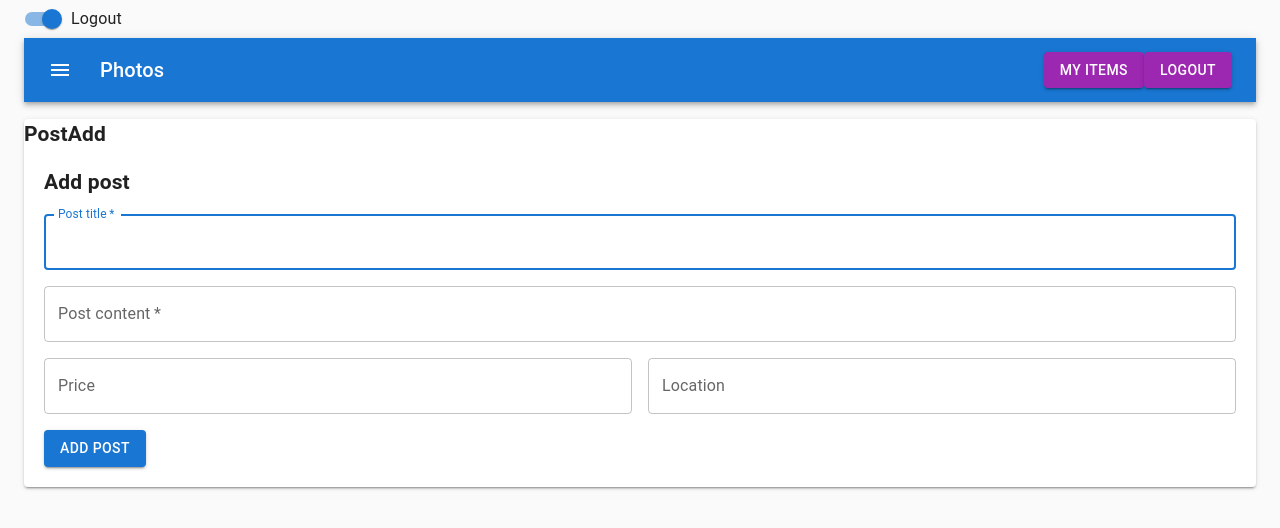
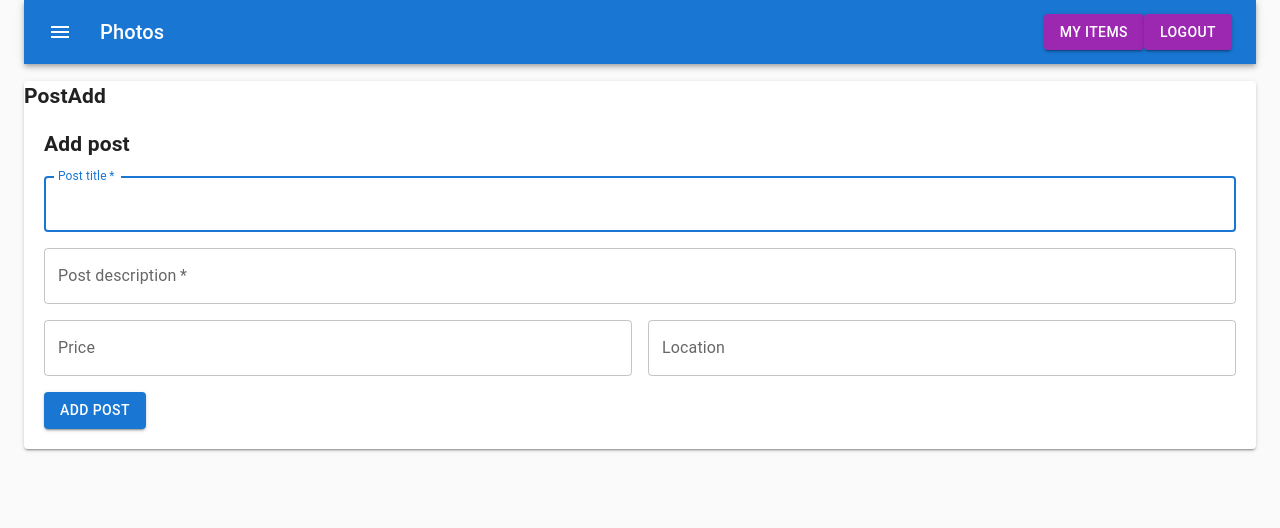
Before and after one commit to AdrianSadowski/Redux-router-express-mongoose-bulletin-board, a React (Create React App) app: page /post/add in a window 1280 px wide. Shown: the top 528 px of the page. Built offline with nearby package versions, Linux system fonts and the light colour scheme.

Commit message:
Add adding new post

```diff
--- a/src/components/common/FormPostAdd/FormPostAdd.js
+++ b/src/components/common/FormPostAdd/FormPostAdd.js
@@ -1,5 +1,9 @@
-import React from 'react';
+import React, {useState} from 'react';
 import PropTypes from 'prop-types';
+import shortid from 'shortid';
+import {connect} from 'react-redux';
+import {addPost} from '../../../redux/postsRedux';
+import {getUserData} from '../../../redux/userRedux';
 
 import {Grid, TextField, Box, Button} from '@mui/material';
 
@@ -8,13 +12,30 @@ import {Grid, TextField, Box, Button} from '@mui/material';
 
 import styles from './FormPostAdd.module.scss';
 
-function Component({className, children}) {
+function Component({className, children, addNewPost, userData}) {
+  const [title, setTitle] = useState();
+  const [content, setContent] = useState();
+  const [price, setPrice] = useState();
+  const [location, setLocation] = useState();
 
+  const handleSubmit = event => {
+    event.preventDefault();
+
+    addNewPost({
+      id: shortid(),
+      title,
+      content,
+      author: userData.id,
+      status: 'draft',
+      price,
+      location,
+    });
+  };
 
   return (
     <div className={styles.root}>
       <h2>Add post</h2>
-      <Box component="form" noValidate className={styles.form} >
+      <Box component="form" noValidate className={styles.form} onSubmit={handleSubmit}>
         <Grid container spacing={2}>
           <Grid item xs={12}>
             <TextField
@@ -22,20 +43,17 @@ function Component({className, children}) {
               label="Post title"
               fullWidth
               autoFocus
+              onChange={(e) => setTitle(e.target.value)}
             />
           </Grid>
           <Grid item xs={12}>
-            <TextField
-              required
-              label="Post content"
-              fullWidth
-            />
+            <TextField required label="Post description" fullWidth onChange={(e) => setContent(e.target.value)}  />
           </Grid>
           <Grid item xs={12} md={6}>
-            <TextField label="Price" fullWidth  />
+            <TextField label="Price" fullWidth  onChange={(e) => setPrice(e.target.value)}  />
           </Grid>
           <Grid item xs={12} md={6}>
-            <TextField label="Location" fullWidth />
+            <TextField label="Location" fullWidth onChange={(e) => setLocation(e.target.value)}  />
           </Grid>
           <Grid item>
             <Button type="submit" variant="contained">
@@ -52,20 +70,22 @@ function Component({className, children}) {
 Component.propTypes = {
   children: PropTypes.node,
   className: PropTypes.string,
+  addNewPost: PropTypes.func.isRequired,
+  userData: PropTypes.shape({id: PropTypes.string}).isRequired,
 };
 
-// const mapStateToProps = state => ({
-//   someProp: reduxSelector(state),
-// });
+const mapStateToProps = state => ({
+  userData: getUserData(state),
+});
 
-// const mapDispatchToProps = dispatch => ({
-//   someAction: arg => dispatch(reduxActionCreator(arg)),
-// });
+const mapDispatchToProps = dispatch => ({
+  addNewPost: payload => dispatch(addPost(payload)),
+});
 
-// const Container = connect(mapStateToProps, mapDispatchToProps)(Component);
+const Container = connect(mapStateToProps, mapDispatchToProps)(Component);
 
 export {
-  Component as FormPostAdd,
-  // Container as FormPostAdd,
+  //Component as FormPostAdd,
+  Container as FormPostAdd,
   Component as FormPostAddComponent,
 };
--- a/src/components/layout/Header/Header.js
+++ b/src/components/layout/Header/Header.js
@@ -11,9 +11,9 @@ import {
   Typography,
   Button,
   IconButton,
-  FormGroup,
-  FormControlLabel,
-  Switch,
+  // FormGroup,
+  // FormControlLabel,
+  // Switch,
 } from '@mui/material';
 
 import MenuIcon from '@mui/icons-material/Menu';
@@ -24,11 +24,11 @@ import MenuIcon from '@mui/icons-material/Menu';
 //import styles from './Header.module.scss';
 
 function Component({className, children, isLoggedIn}) {
-  const [auth, setAuth] = React.useState(true);
+  // const [auth, setAuth] = React.useState(true);
 
-  const handleChange = event => {
-    setAuth(event.target.checked);
-  };
+  // const handleChange = event => {
+  //   setAuth(event.target.checked);
+  // };
 
   // const logout = () => {
   //   handleClose();
@@ -50,10 +50,7 @@ function Component({className, children, isLoggedIn}) {
   } else {
     buttons = (
       <>
-        <Button
-          component={Link}
-          to="/login"
-          variant="contained" size="medium" color="secondary">
+        <Button component={Link} to="/login" variant="contained" size="medium" color="secondary">
           LOGIN
         </Button>
       </>
@@ -62,15 +59,23 @@ function Component({className, children, isLoggedIn}) {
 
   return (
     <Box sx={{flexGrow: 1}}>
-      <FormGroup>
+      {/* <FormGroup>
         <FormControlLabel
           control={<Switch checked={auth} onChange={handleChange} aria-label="login switch" />}
           label={auth ? 'Logout' : 'Login'}
         />
-      </FormGroup>
+      </FormGroup> */}
       <AppBar position="static">
         <Toolbar>
-          <IconButton size="large" edge="start" color="inherit" aria-label="menu" sx={{mr: 2}}>
+          <IconButton
+            component={Link}
+            to="/"
+            size="large"
+            edge="start"
+            color="inherit"
+            aria-label="menu"
+            sx={{mr: 2}}
+          >
             <MenuIcon />
           </IconButton>
           <Typography variant="h6" component="div" sx={{flexGrow: 1}}>
--- a/src/redux/initialState.js
+++ b/src/redux/initialState.js
@@ -12,7 +12,7 @@ const initialState = {
   ],
   user: {
     logged: true,
-    id: undefined,
+    id: userOneId,
     role: undefined,
   },
   posts: {
--- a/src/redux/postsRedux.js
+++ b/src/redux/postsRedux.js
@@ -1,5 +1,13 @@
 /* selectors */
 export const getAll = ({posts}) => posts.data;
+export const getPostById = ({posts, users}, postId) => {
+  const post = posts.data.find(innerPost => innerPost.id === postId);
+  if (post) {
+    post.author = users.find(user => user.id === post.author.id);
+    // post = JSON.parse(JSON.stringify(post))
+  }
+  return post;
+};
 
 /* action name creator */
 const reducerName = 'posts';
@@ -9,11 +17,13 @@ const createActionName = name => `app/${reducerName}/${name}`;
 const FETCH_START = createActionName('FETCH_START');
 const FETCH_SUCCESS = createActionName('FETCH_SUCCESS');
 const FETCH_ERROR = createActionName('FETCH_ERROR');
+const ADD_POST = createActionName('ADD_POST');
 
 /* action creators */
 export const fetchStarted = payload => ({payload, type: FETCH_START});
 export const fetchSuccess = payload => ({payload, type: FETCH_SUCCESS});
 export const fetchError = payload => ({payload, type: FETCH_ERROR});
+export const addPost = payload => ({payload, type: ADD_POST});
 
 /* thunk creators */
 
@@ -48,6 +58,11 @@ export default function reducer(statePart = [], action = {}) {
         },
       };
     }
+    case ADD_POST: {
+      console.log(statePart);
+      console.log(action);
+      return {...statePart, data: [...statePart.data, action.payload]};
+    }
     default:
       return statePart;
   }
```
Also changed, not shown: 1 other file (tests, documents, lock files or other folders).
